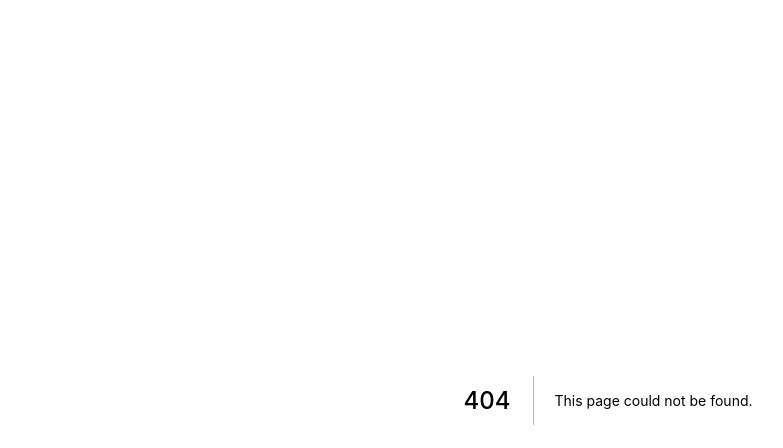
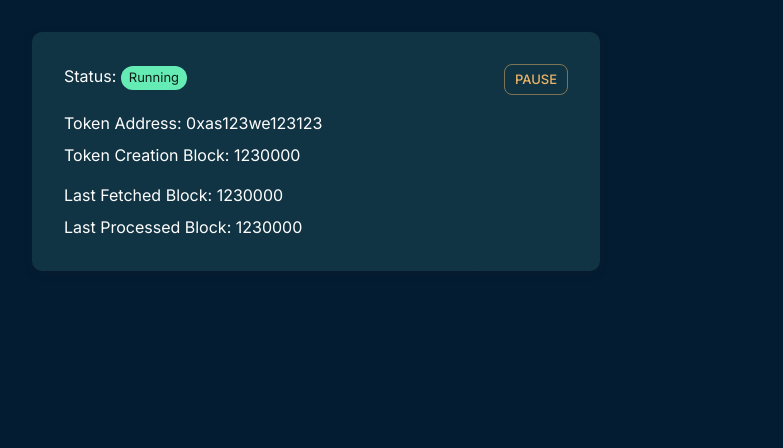
Before and after one commit to Ajand/voting-power-tracker-dashboard, a Next.js app: page /dashboard in a window 1280 px wide. Before the commit this address had no page. Shown: the top 448 px of the page, without its empty margins (32-815 px from the left). Built offline with nearby package versions, Linux system fonts and the light colour scheme.

Commit message:
event fetching setting template added

```diff
--- /dev/null
+++ b/components/EventFetchingSettings.js
@@ -0,0 +1,143 @@
+/* eslint-disable react/react-in-jsx-scope -- Unaware of jsxImportSource */
+/** @jsxImportSource @emotion/react */
+import { css } from "@emotion/react";
+import { Paper, Typography, Chip, TextField, Button } from "@mui/material";
+
+const EventFetchingSetting = () => {
+  const StatusRenderer = (sts) => {
+    switch (sts) {
+      case 0:
+        return <Chip size="small" label="Pending" color="error" />;
+      case 1:
+        return <Chip size="small" label="Running" color="secondary" />;
+      case 2:
+        return <Chip size="small" label="Paused" color="warning" />;
+    }
+  };
+
+  const ActionButtonRenderer = (sts) => {
+    switch (sts) {
+      case 0:
+        return (
+          <>
+            <Button size="small" variant="contained" color="primary">
+              Start
+            </Button>
+          </>
+        );
+      case 1:
+        return (
+          <>
+            <Button size="small" variant="outlined" color="primary">
+              Pause
+            </Button>
+          </>
+        );
+      case 2:
+        return (
+          <div>
+            <Button
+              css={css`
+                margin-right: 0.5em;
+              `}
+              size="small"
+              variant="contained"
+              color="secondary"
+            >
+              Start
+            </Button>
+            <Button size="small" variant="text" color="error">
+              Reset
+            </Button>
+          </div>
+        );
+    }
+  };
+
+  const currentStatus = 1;
+
+  return (
+    <Paper
+      css={css`
+        padding: 2em;
+      `}
+    >
+      <div
+        css={css`
+          display: flex;
+          justify-content: space-between;
+        `}
+      >
+        <Typography variant="body1 ">
+          Status: {StatusRenderer(currentStatus)}
+        </Typography>
+        {ActionButtonRenderer(currentStatus)}
+      </div>
+      <div>
+        {currentStatus === 1 ? (
+          <>
+            <div>
+              <Typography
+                css={css`
+                  margin-top: 1em;
+                `}
+                variant="body1"
+              >
+                Token Address: 0xas123we123123
+              </Typography>
+              <Typography
+                css={css`
+                  margin-top: 0.5em;
+                `}
+                variant="body1"
+              >
+                Token Creation Block: 1230000
+              </Typography>
+            </div>
+          </>
+        ) : (
+          <>
+            <TextField
+              variant="outlined"
+              fullWidth
+              label="Token Address"
+              size="small"
+              css={css`
+                margin-top: 1em;
+              `}
+            />
+            <TextField
+              variant="outlined"
+              fullWidth
+              label="Token Creation Block"
+              size="small"
+              css={css`
+                margin-top: 0.75em;
+              `}
+            />
+          </>
+        )}
+      </div>
+      <div>
+        <Typography
+          css={css`
+            margin-top: 1em;
+          `}
+          variant="body1"
+        >
+          Last Fetched Block: 1230000
+        </Typography>
+        <Typography
+          css={css`
+            margin-top: 0.5em;
+          `}
+          variant="body1"
+        >
+          Last Processed Block: 1230000
+        </Typography>
+      </div>
+    </Paper>
+  );
+};
+
+export default EventFetchingSetting;
--- /dev/null
+++ b/pages/dashboard/index.js
@@ -0,0 +1,26 @@
+/* eslint-disable react/react-in-jsx-scope -- Unaware of jsxImportSource */
+/** @jsxImportSource @emotion/react */
+import { css } from "@emotion/react";
+import { Grid, Container } from "@mui/material";
+
+import EventFetchingSetting from "../../components/EventFetchingSettings";
+
+const Dashboard = () => {
+  return (
+    <Container>
+      <Grid
+        container
+        spacing={2}
+        css={css`
+          padding-top: 2em;
+        `}
+      >
+        <Grid item md={6}>
+          <EventFetchingSetting />
+        </Grid>
+      </Grid>
+    </Container>
+  );
+};
+
+export default Dashboard;
```
